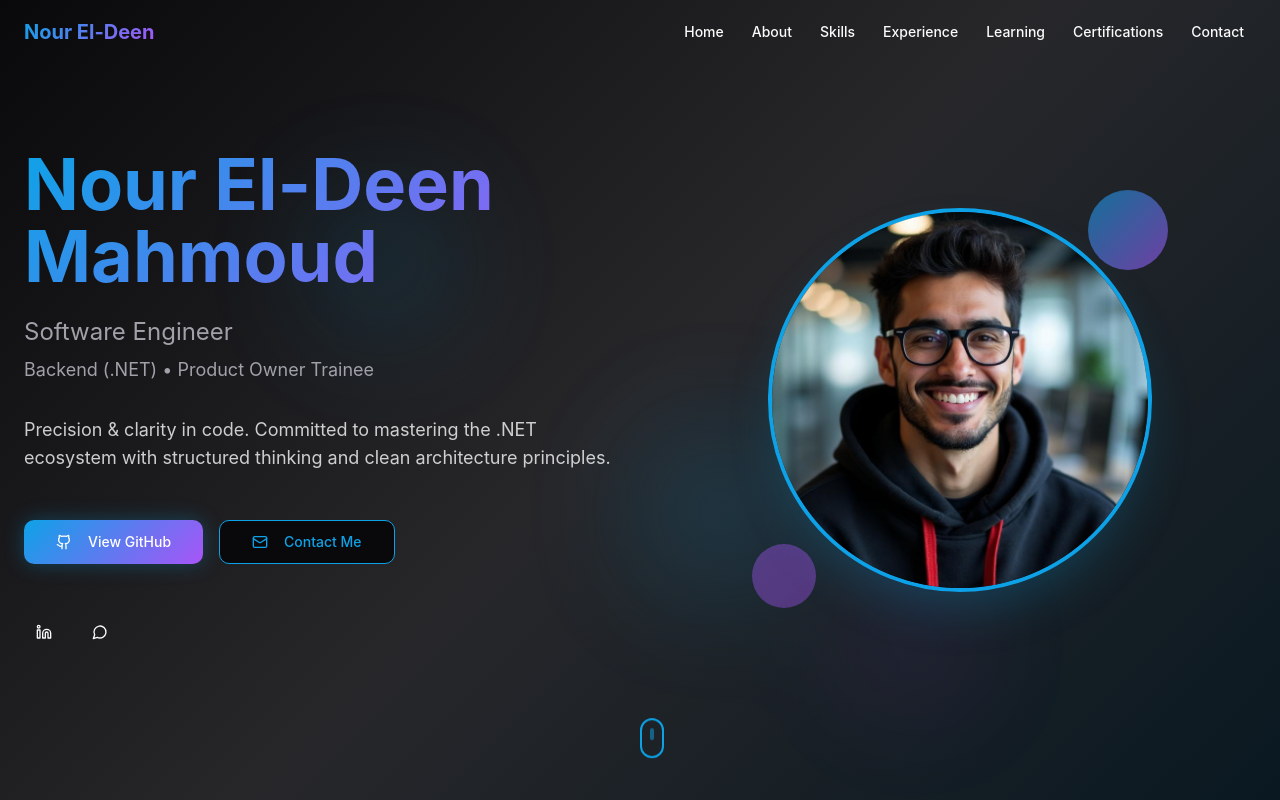
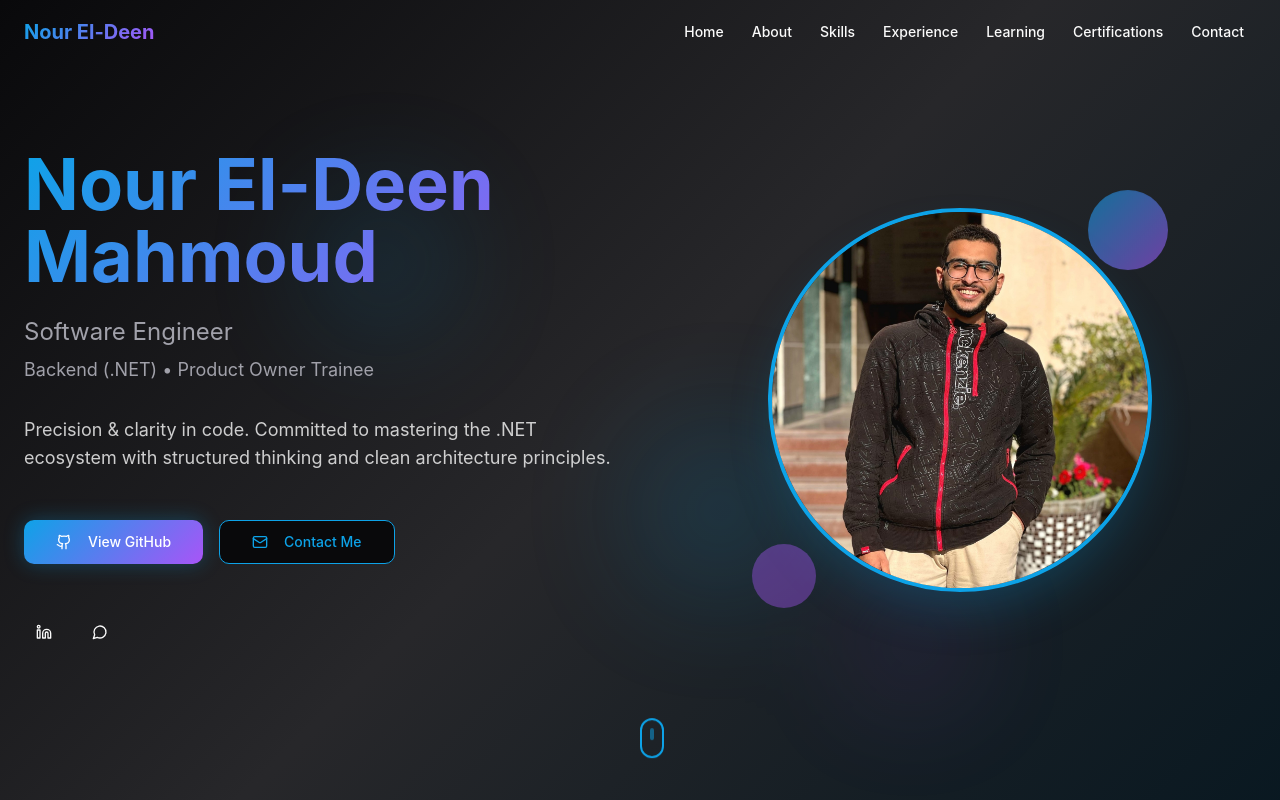
Before and after one commit to noureldeen-cpu/nour-core, a React (Vite) app: page / in a window 1280 px wide. Shown: the top 800 px of the page. Built offline with nearby package versions, Linux system fonts and the light colour scheme; the HTML template or start-up script is replaced by a standard one.

Commit message:
Replace hero portrait image

```diff
--- a/src/components/HeroSection.tsx
+++ b/src/components/HeroSection.tsx
@@ -1,6 +1,5 @@
 import { Button } from "@/components/ui/button";
 import { Github, Mail, Linkedin, MessageCircle } from "lucide-react";
-import heroPortrait from "@/assets/hero-portrait.jpg";
 
 export const HeroSection = () => {
   return (
@@ -75,7 +74,7 @@ export const HeroSection = () => {
             <div className="relative">
               <div className="w-80 h-80 lg:w-96 lg:h-96 rounded-full overflow-hidden border-4 border-primary shadow-tech">
                 <img
-                  src={heroPortrait}
+                  src="/lovable-uploads/21647177-4a3a-4ea6-a651-f32a8022ce76.png"
                   alt="Nour El-Deen Mahmoud - Software Engineer"
                   className="w-full h-full object-cover"
                 />
```
Also changed, not shown: public/lovable-uploads/21647177-4a3a-4ea6-a651-f32a8022ce76.png (added).
